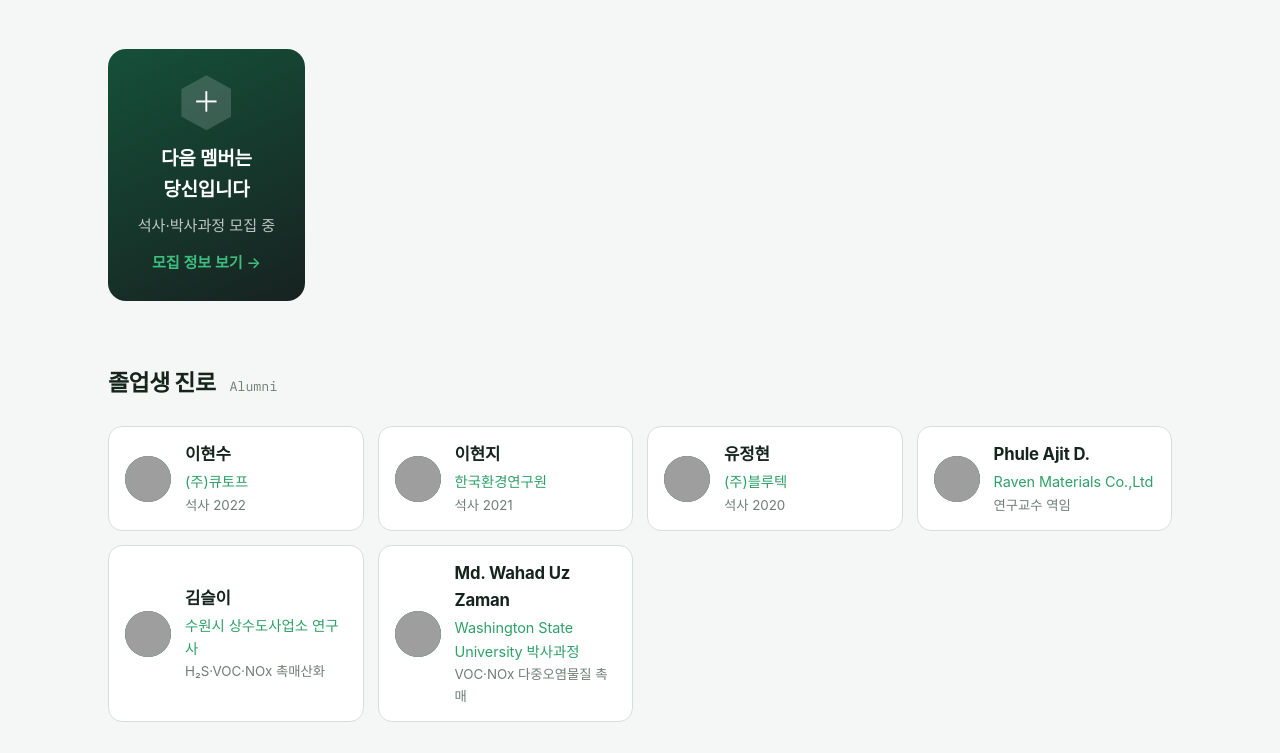
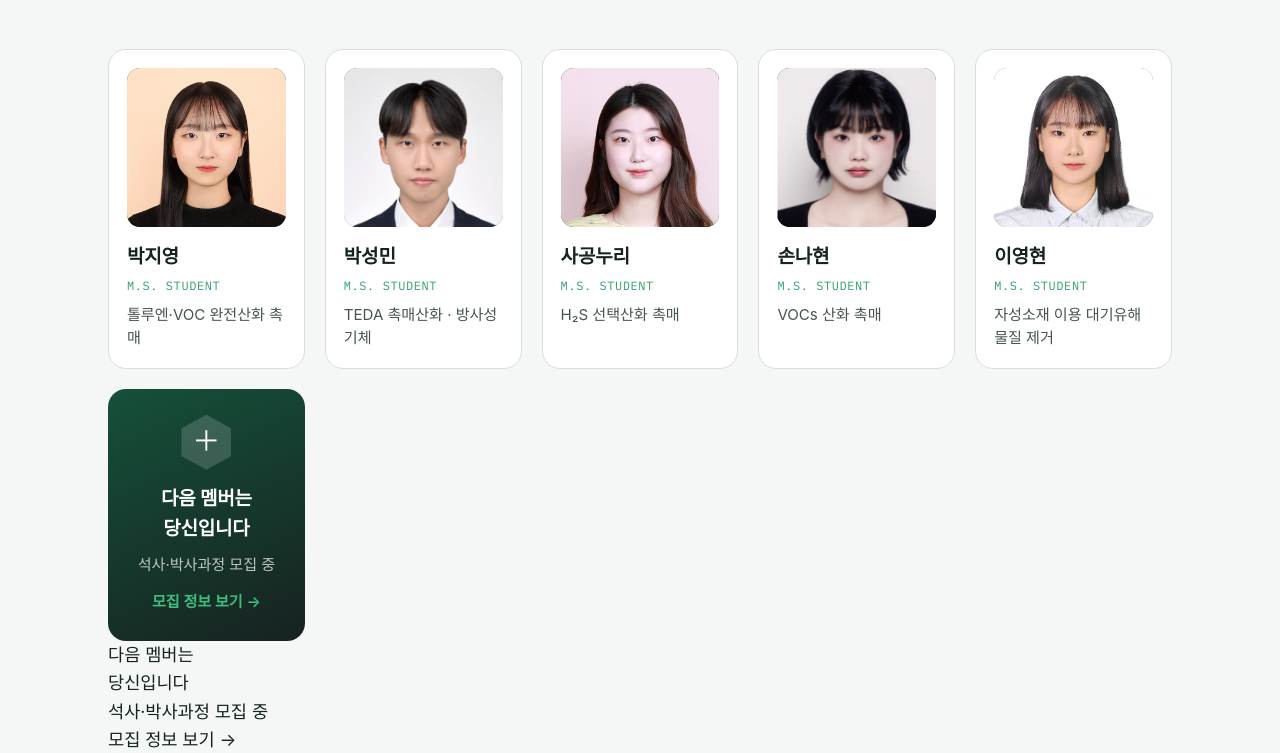
Before and after one commit to jhyang98-ux/clean-air-lab, a plain HTML site: page index.html in a window 1280 px wide. Shown: the part 3955-4708 px from the top of the page. Drawn offline with Linux system fonts and the light colour scheme; grey boxes are pictures that could not be loaded; a web font is replaced by a local one.

Commit message:
Add files via upload

```diff
--- a/index.html
+++ b/index.html
@@ -398,7 +398,15 @@ img{max-width:100%;display:block}
       <p>지도교수와 대학원 연구원이 함께 실험하고, 발표하고, 논문을 씁니다. 그리고 다음 자리는 비어 있습니다.</p>
     </div>
     <div class="m-grid">
+
+      <article class="m-card reveal"><div class="m-photo" data-initial="박"><img src="박지영.jpg" alt="박지영" loading="lazy" onerror="this.remove()"></div><div class="m-name">박지영</div><div class="m-role">M.S. Student</div><div class="m-topic">톨루엔·VOC 완전산화 촉매</div></article>
+      <article class="m-card reveal"><div class="m-photo" data-initial="박"><img src="박성민 증명 사진.jpg" alt="박성민" loading="lazy" onerror="this.remove()"></div><div class="m-name">박성민</div><div class="m-role">M.S. Student</div><div class="m-topic">TEDA 촉매산화 · 방사성 기체</div></article>
+      <article class="m-card reveal"><div class="m-photo" data-initial="사"><img src="사공누리.jpg" alt="사공누리" loading="lazy" onerror="this.remove()"></div><div class="m-name">사공누리</div><div class="m-role">M.S. Student</div><div class="m-topic">H₂S 선택산화 촉매</div></article>
+      <article class="m-card reveal"><div class="m-photo" data-initial="손"><img src="손나현.jpg" alt="손나현" loading="lazy" onerror="this.remove()"></div><div class="m-name">손나현</div><div class="m-role">M.S. Student</div><div class="m-topic">VOCs 산화 촉매</div></article>
+      <article class="m-card reveal"><div class="m-photo" data-initial="이"><img src="이영현.jpg" alt="이영현" loading="lazy" onerror="this.remove()"></div><div class="m-name">이영현</div><div class="m-role">M.S. Student</div><div class="m-topic">자성소재 이용 대기유해물질 제거</div></article>
       <article class="m-card m-join reveal"><div class="mj-plus">＋</div><div class="m-name">다음 멤버는<br>당신입니다</div><div class="m-topic">석사·박사과정 모집 중</div><a href="#join">모집 정보 보기 &rarr;</a></article>
+
+    </div><div class="m-name">다음 멤버는<br>당신입니다</div><div class="m-topic">석사·박사과정 모집 중</div><a href="#join">모집 정보 보기 &rarr;</a></article>
     </div>
     <div class="al-head reveal"><h3>졸업생 진로</h3><span>Alumni</span></div>
     <div class="al-grid">
```
